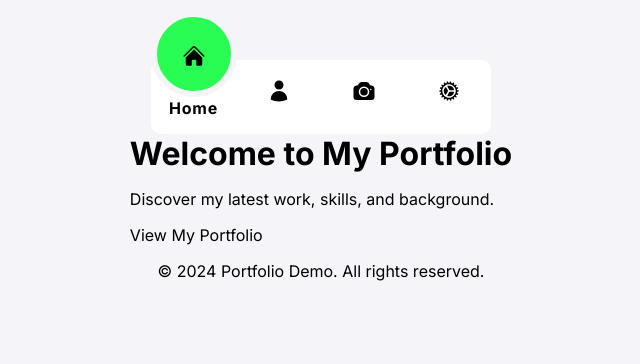
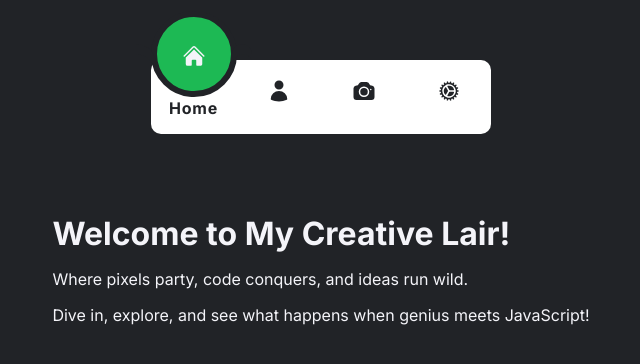
Before and after one commit to MasindeOdera/portfolio-demo, a Next.js app: page / in a window 1280 px wide. Shown: the top 364 px of the page, without its empty margins (319-959 px from the left). Built offline with nearby package versions, Linux system fonts and the light colour scheme.

Commit message:
Updated README.md and styles

```diff
--- a/app/about/layout.tsx
+++ b/app/about/layout.tsx
@@ -1,7 +1,7 @@
 export default function AboutLayout({ children }: { children: React.ReactNode }) {
     return (
-        <div style={{ padding: '20px', backgroundColor: '#f4f4f4' }}>
-        <h2>About Me</h2>
+        <div style={{ padding: '20px' }}>
+        <h2>Photo?</h2>
         <main>{children}</main>
         </div>
     );
--- a/app/layout.tsx
+++ b/app/layout.tsx
@@ -15,10 +15,10 @@ import { HomeIcon, UserIcon, CameraIcon, CogIcon } from '@heroicons/react/24/sol
 const inter = Inter({ subsets: ['latin'] });
 
 const Navigation = styled.nav`
-  margin-top: 60px;
+  margin: ${theme.spacing.largest} auto;
   width: 340px;
   height: 74px;
-  background: #fff;
+  background: ${theme.colors.white};
   position: relative;
   display: flex;
   justify-content: center;
@@ -27,7 +27,6 @@ const Navigation = styled.nav`
 `;
 
 const NavList = styled.ul`
-  // display: flex;
   display: contents;
   width: 350px;
 `;
@@ -36,7 +35,6 @@ const NavItem = styled.li<{ $active: boolean }>`
   position: relative;
   list-style: none;
   width: 25%;
-  // width: 70px;
   height: 74px;
   z-index: 1;
 
@@ -57,16 +55,14 @@ const NavItem = styled.li<{ $active: boolean }>`
       font-size: 1em;
       text-align: center;
       transition: 0.5s;
-      color: var(--clr);
+      color: ${theme.colors.background};
     }
 
     .text {
       position: absolute;
-      color: var(--clr);
+      color: ${theme.colors.background};
       font-weight: 700;
       font-size: 1em;
-      // font-weight: 400;
-      // font-size: 0.75em;
       letter-spacing: 0.05em;
       transition: 0.5s;
       opacity: 0;
@@ -78,6 +74,7 @@ const NavItem = styled.li<{ $active: boolean }>`
     $active &&
     `a .icon {
       transform: translateY(-35px);
+      color: ${theme.colors.text};
     }
 
     a .text {
@@ -92,9 +89,9 @@ const Indicator = styled.div<{ $activeindex: number }>`
   left: 0%;
   width: 74px;
   height: 74px;
-  background: #29fd53;
+  background: ${theme.colors.secondary};
   border-radius: 50%;
-  border: 6px solid #f4f4f9;
+  border: 6px solid #212327;
   transition: 0.5s;
   transform: ${({ $activeindex }) => `translateX(calc(85px * ${$activeindex}))`};
 
@@ -107,13 +104,13 @@ const Indicator = styled.div<{ $activeindex: number }>`
     height: 20px;
     background: transparent;
     border-top-right-radius: 20px;
-    box-shadow: 1px -10px 0 0 #f4f4f9;
+    box-shadow: 1px -10px 0 0 #212327;
   }
 
   &:after {
     right: -22px;
     border-top-left-radius: 20px;
-    box-shadow: -1px -10px 0 0 #f4f4f9;
+    box-shadow: -1px -10px 0 0 #212327;
   }
 
   &:before {
@@ -150,7 +147,7 @@ export default function RootLayout({ children }: { children: React.ReactNode })
                       href={link.href}
                       aria-current={pathname === link.href ? 'page' : undefined}
                     >
-                      <span className="icon">
+                      <span className="icon" title={link.name}>
                         {link.icon}
                       </span>
                       <span className="text">{link.name}</span>
@@ -162,9 +159,6 @@ export default function RootLayout({ children }: { children: React.ReactNode })
             </Navigation>
           </header>
           <main>{children}</main>
-          <footer>
-            <p>© 2024 Portfolio Demo. All rights reserved.</p>
-          </footer>
         </ThemeProvider>
       </body>
     </html>
--- a/app/page.tsx
+++ b/app/page.tsx
@@ -1,9 +1,9 @@
 export default function HomePage() {
   return (
-    <div>
-      <h1>Welcome to My Portfolio</h1>
-      <p>Discover my latest work, skills, and background.</p>
-      <a href="/portfolio">View My Portfolio</a>
+    <div style={{ padding: '20px' }}>
+      <h1>Welcome to My Creative Lair!</h1>
+      <p>Where pixels party, code conquers, and ideas run wild.</p>
+      <p>Dive in, explore, and see what happens when genius meets JavaScript!</p>
     </div>
   );
 }
--- a/app/styles/global.ts
+++ b/app/styles/global.ts
@@ -5,7 +5,8 @@ export const GlobalStyle = createGlobalStyle`
     margin: 0;
     padding: 0;
     font-family: 'Inter', sans-serif;
-    background-color: #f4f4f9;
+    background-color: #212327;
+    color: #f4f4f9;
     display: flex;
     flex-direction: column;
     align-items: center;
--- a/app/styles/theme.ts
+++ b/app/styles/theme.ts
@@ -1,14 +1,16 @@
 export const theme = {
     colors: {
-        primary: '#0070f3',
-        secondary: '#1db954',
-        background: '#f4f4f9',
-        text: '#333333',
+        primary: '#0070f3', //blue
+        secondary: '#1db954', //green
+        background: '#212327', //dark
+        text: '#f4f4f9', //light
+        white: '#ffffff',
     },
     spacing: {
         small: '8px',
         medium: '16px',
         large: '32px',
+        largest: '60px',
     },
     fonts: {
         primary: 'Inter, sans-serif',
```
Also changed, not shown: 1 other file (tests, documents, lock files or other folders).
